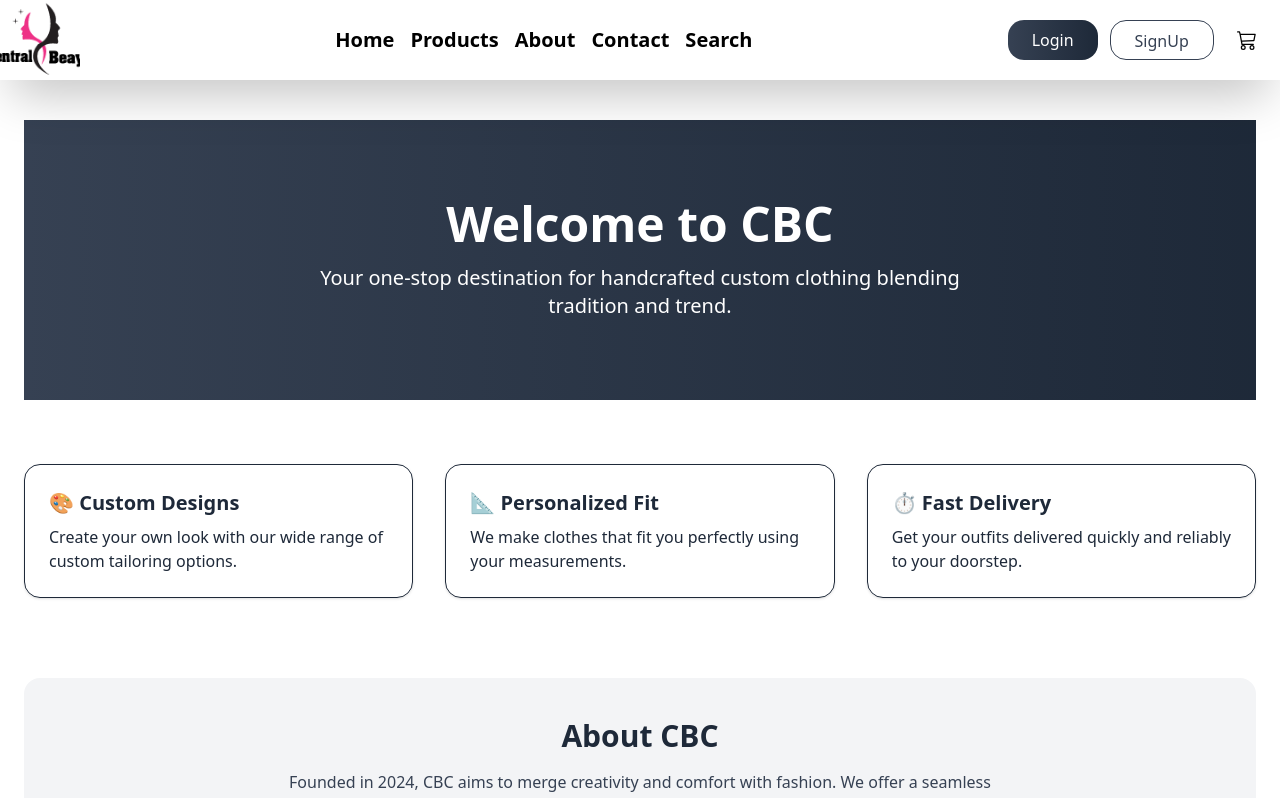
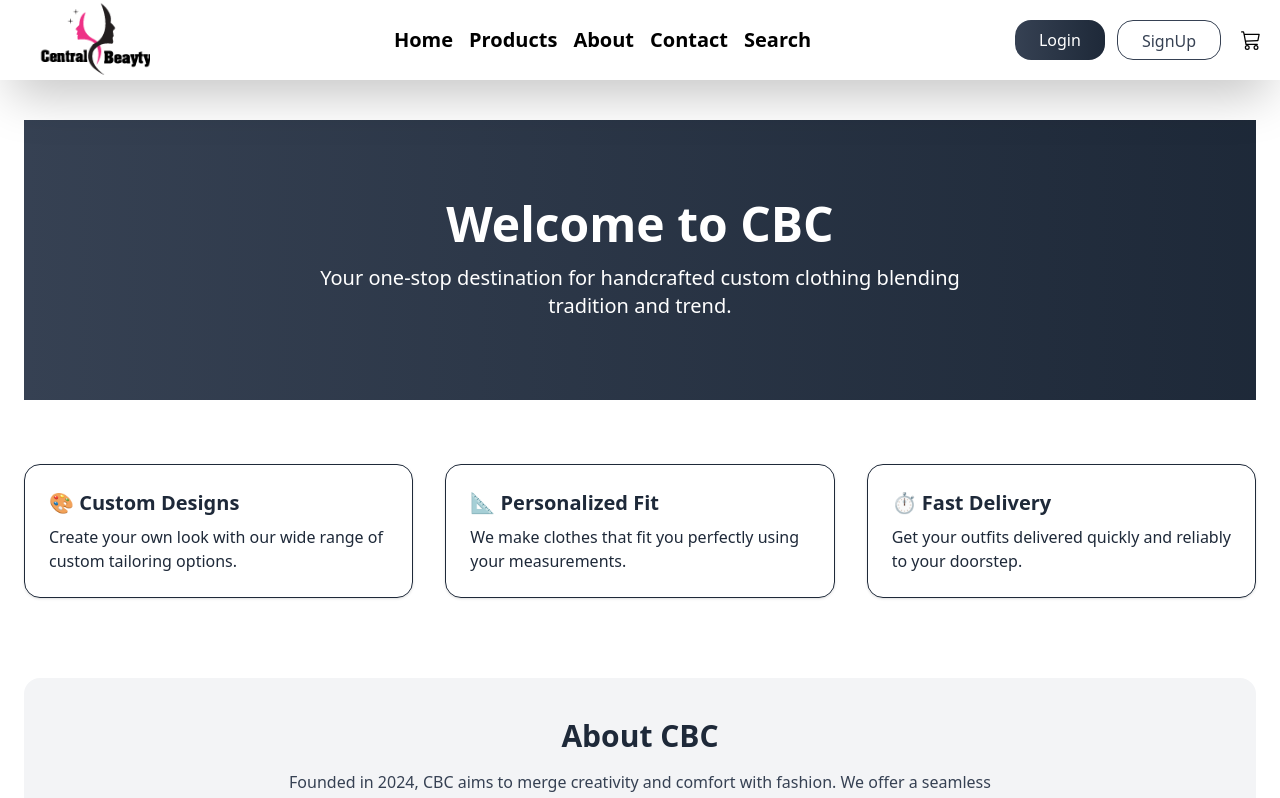
Before and after one commit to ChiththajaGalabodage/cbc-frontend, a React (Vite) app: page / in a window 1280 px wide. Shown: the top 798 px of the page. Built offline with nearby package versions, Linux system fonts and the light colour scheme; a web font is replaced by a local one.

Commit message:
replace logo

```diff
--- a/src/components/header.jsx
+++ b/src/components/header.jsx
@@ -22,7 +22,7 @@ export default function Header() {
         }}
         src="/logo.png"
         alt="Logo"
-        className="w-[80px] h-[80px] object-cover cursor-pointer"
+        className="mx-10 w-[110px] h-[80px] object-cover cursor-pointer"
       />
       <div className="w-[calc(100%-160px)] h-full  hidden md:flex justify-center items-center">
         <Link to="/" className=" text-[20px] font-bold mx-2">
```
Also changed, not shown: 1 other file (tests, documents, lock files or other folders).
